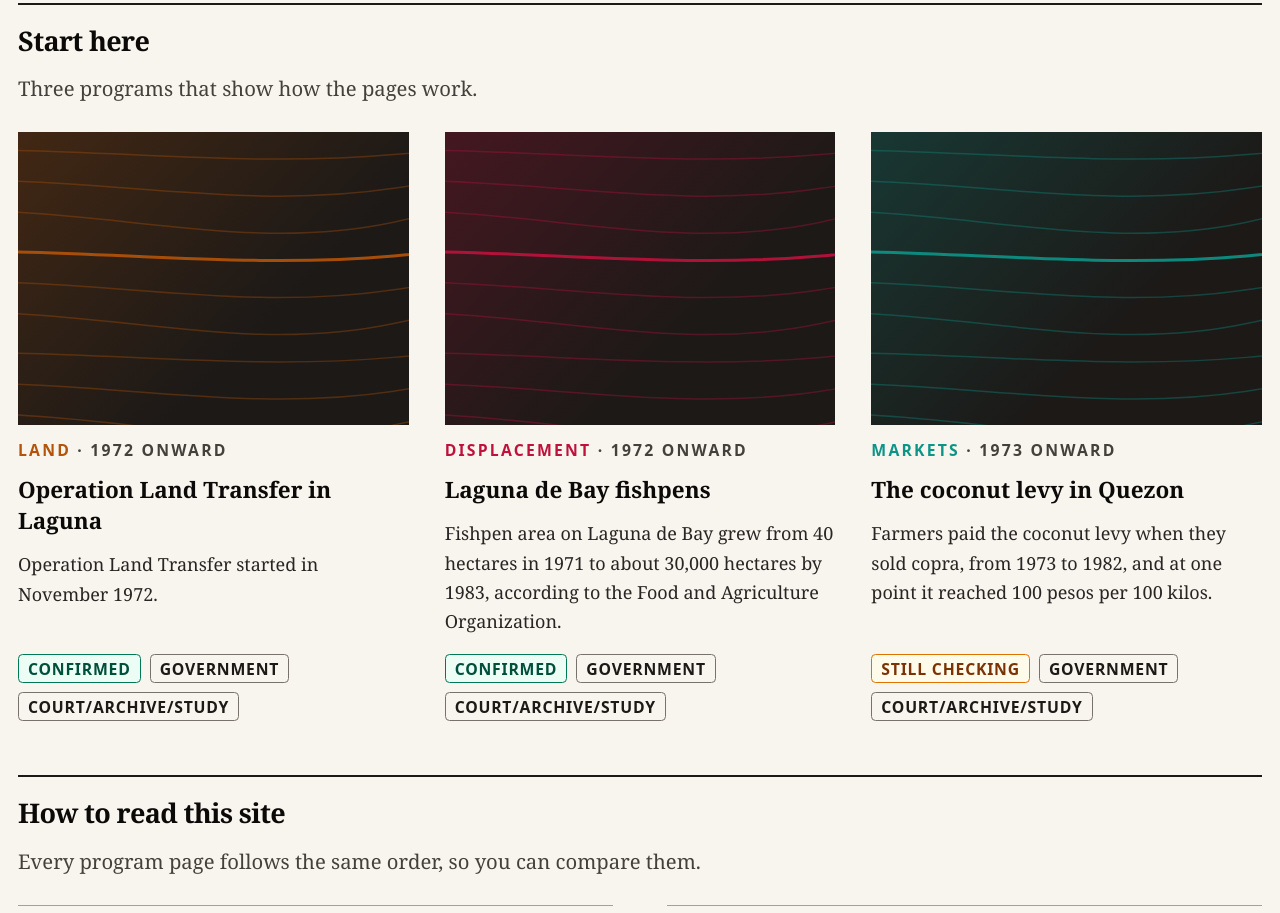
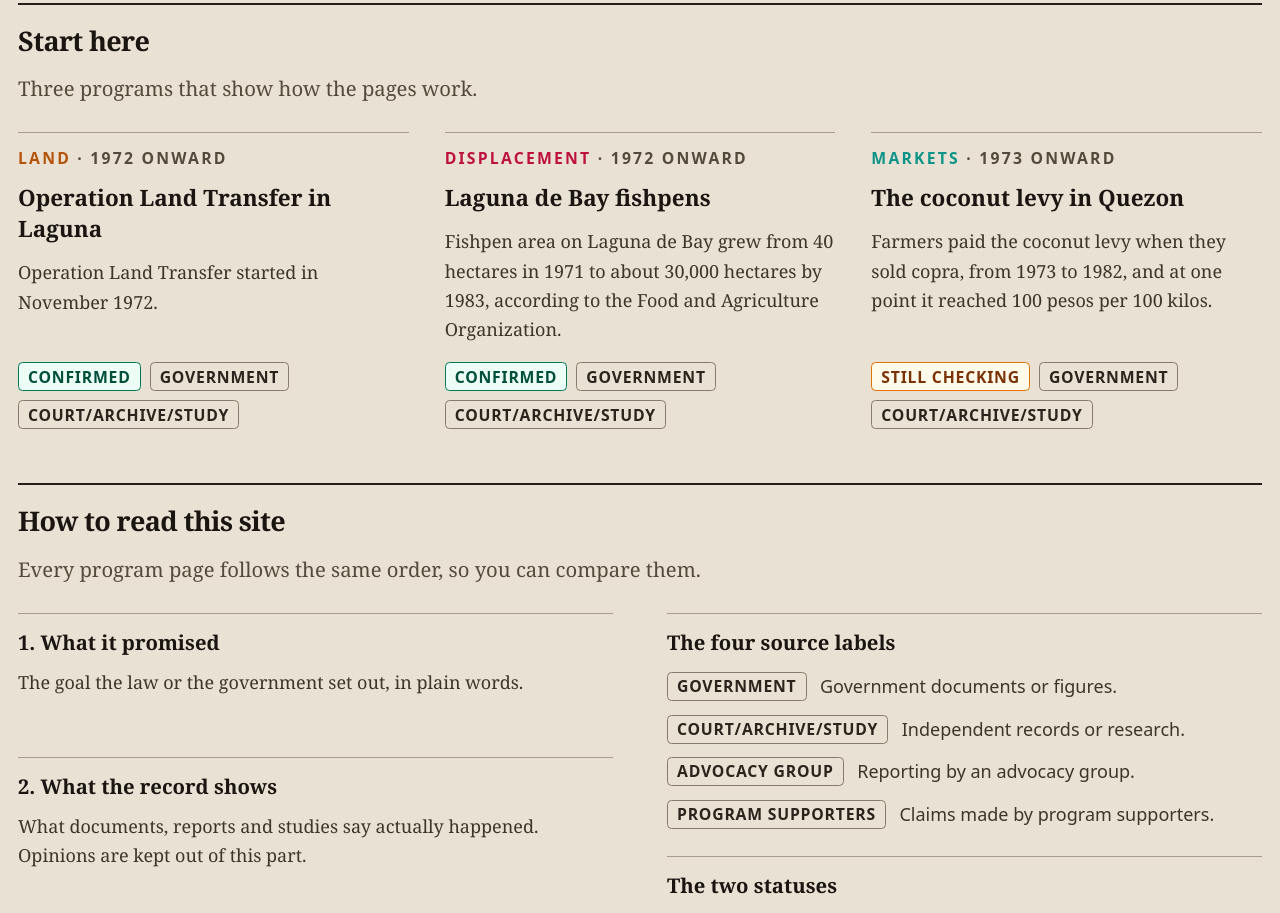
Before and after one commit to shawneetz/ani-nino, a Next.js app in the folder nextjs-app/: page / in a window 1280 px wide. Shown: the part 980-1893 px from the top of the page. Built offline with nearby package versions, Linux system fonts and the light colour scheme.

Commit message:
feat: update color scheme and remove ProgramImage component along with related tests

```diff
--- a/nextjs-app/app/globals.css
+++ b/nextjs-app/app/globals.css
@@ -8,11 +8,11 @@
      a kicker letter spacing token and a tabular numerals utility */
 @import "tailwindcss";
 
-/* paper and ink, the page sits on paper like a printed reading page */
+/* paper and ink, the page sits on gray-brown paper like an old printed reading page */
 :root {
   color-scheme: light;
-  --background: #f8f5ee;
-  --foreground: #1c1917;
+  --background: #e9e2d4;
+  --foreground: #231e18;
 }
 
 /* these also give bg-paper, text-ink and border-ink classes */
@@ -30,6 +30,18 @@
   --color-accent-strong: #92400e;
   --radius-card: 0.75rem;
   --spacing-section: 2rem;
+
+  --color-stone-50: #f6f2ea;
+  --color-stone-100: #ede7db;
+  --color-stone-200: #ddd5c6;
+  --color-stone-300: #c8bead;
+  --color-stone-400: #a89d8a;
+  --color-stone-500: #877c6a;
+  --color-stone-600: #6b6150;
+  --color-stone-700: #54493b;
+  --color-stone-800: #3d352a;
+  --color-stone-900: #2a241c;
+  --color-stone-950: #1a1510;
 
   /* serif for titles, lead sentences, record text and numerals */
   --font-serif: ui-serif, Georgia, Cambria, "Times New Roman", serif;
--- a/nextjs-app/app/opengraph-image.tsx
+++ b/nextjs-app/app/opengraph-image.tsx
@@ -6,6 +6,11 @@ import { ImageResponse } from "next/og";
 export const alt = "Anino ng Ani: Who Paid for the Harvest?";
 export const size = { width: 1200, height: 630 };
 export const contentType = "image/png";
+
+const PAPER = "#e9e2d4";
+const INK = "#231e18";
+const ACCENT = "#92400e";
+const MUTED = "#54493b";
 
 export default function OpengraphImage() {
   return new ImageResponse(
@@ -18,15 +23,15 @@ export default function OpengraphImage() {
           width: "100%",
           height: "100%",
           padding: 80,
-          background: "#fafaf9",
-          color: "#171717",
+          background: PAPER,
+          color: INK,
         }}
       >
         <div style={{ fontSize: 96, fontWeight: 700 }}>Anino ng Ani</div>
-        <div style={{ fontSize: 48, marginTop: 24, color: "#b45309" }}>
+        <div style={{ fontSize: 48, marginTop: 24, color: ACCENT }}>
           Who Paid for the Harvest?
         </div>
-        <div style={{ fontSize: 30, marginTop: 40, color: "#525252" }}>
+        <div style={{ fontSize: 30, marginTop: 40, color: MUTED }}>
           A map of martial-law farm policy in CALABARZON, 1972 to 1986
         </div>
       </div>
--- a/nextjs-app/src/components/FeaturedProgramCard.tsx
+++ b/nextjs-app/src/components/FeaturedProgramCard.tsx
@@ -10,7 +10,6 @@ import { yearRange } from "@/lib/filter";
 import { firstSentence } from "@/lib/first-sentence";
 import { uniqueVoices } from "@/lib/source-summary";
 import { TOPICS } from "@/lib/vocab";
-import { ProgramImage } from "./ProgramImage";
 import { StatusTag } from "./StatusTag";
 import { VoiceChip } from "./VoiceChip";
 
@@ -20,8 +19,7 @@ export function FeaturedProgramCard({ program }: { program: Program }) {
 
   return (
     // "group" lets the title underline when anywhere on the article is hovered
-    <Link href={`/programs/${program.slug}`} className="group flex h-full flex-col gap-3">
-      <ProgramImage slug={program.slug} topic={program.topic} size="card" />
+    <Link href={`/programs/${program.slug}`} className="group flex h-full flex-col gap-3 border-t border-stone-400 pt-3">
       <p className="figures font-sans text-sm font-semibold uppercase tracking-kicker text-stone-700">
         {/* the topic color depends on the data, so it stays inline */}
         <span style={{ color: topic.color }}>{topic.label}</span> · {yearRange(program)}
--- a/nextjs-app/src/components/PlaceDrawer.tsx
+++ b/nextjs-app/src/components/PlaceDrawer.tsx
@@ -7,7 +7,6 @@ import { LAYER } from "@/lib/map-layers";
 import { PROVINCE_LABELS, TOPICS } from "@/lib/vocab";
 import { Button, ButtonLink } from "./Button";
 import { Kicker } from "./Kicker";
-import { ProgramImage } from "./ProgramImage";
 import { StatusTag } from "./StatusTag";
 import { VoiceChip } from "./VoiceChip";
 
@@ -57,7 +56,6 @@ export function PlaceDrawer({ program, position, total, headingRef, onClose, onP
         </div>
 
         <div className="min-h-0 flex-1 space-y-3 overflow-y-auto px-4 py-3">
-          <ProgramImage slug={program.slug} topic={program.topic} size="drawer" className="-mx-4" />
           <h2 ref={headingRef} id={HEADING_ID} tabIndex={-1} className="font-serif text-2xl font-semibold leading-snug text-stone-950">
             {program.title}
           </h2>
--- a/nextjs-app/src/components/ProgramHeader.tsx
+++ b/nextjs-app/src/components/ProgramHeader.tsx
@@ -10,11 +10,10 @@ import { PAGE_HEADER, PAGE_TITLE } from "./Container";
 import { CopyLinkButton } from "./CopyLinkButton";
 import { Dateline } from "./Dateline";
 import { Kicker } from "./Kicker";
-import { ProgramImage } from "./ProgramImage";
 
 // only the fields the header needs, so it stays easy to test and reuse
 type Props = {
-  program: Pick<Program, "slug" | "title" | "topic" | "era" | "status" | "checkedOn" | "startYear" | "endYear" | "places">;
+  program: Pick<Program, "title" | "topic" | "era" | "status" | "checkedOn" | "startYear" | "endYear" | "places">;
 };
 
 export function ProgramHeader({ program }: Props) {
@@ -31,7 +30,6 @@ export function ProgramHeader({ program }: Props) {
       </div>
 
       <h1 className={PAGE_TITLE}>{program.title}</h1>
-      <ProgramImage slug={program.slug} topic={program.topic} size="banner" />
 
       <Dateline
         status={program.status}
--- a/nextjs-app/src/components/ProgramImage.tsx
+++ /dev/null
@@ -1,86 +0,0 @@
-// what this file does: one image slot for a program
-// it shows a real image or a drawn placeholder in the topic color
-import Image from "next/image";
-import { programImage } from "@/lib/program-images";
-import { TOPICS, type Topic } from "@/lib/vocab";
-
-type Size = "banner" | "card" | "drawer";
-
-interface ProgramImageProps {
-  slug: string;
-  topic: Topic;
-  size?: Size;
-  className?: string;
-}
-
-const SHAPES: Record<Size, string> = {
-  banner: "aspect-[21/9]",
-  card: "aspect-[4/3]",
-  drawer: "aspect-[16/7]",
-};
-
-const LINE_COUNT = 9;
-const ACCENT_LINE = 3;
-
-function Terraces({ color }: { color: string }) {
-  return (
-    <>
-      <div aria-hidden="true" className="absolute inset-0" style={{ background: `linear-gradient(135deg, ${color}40 0%, transparent 65%)` }} />
-      <svg aria-hidden="true" viewBox="0 0 600 260" preserveAspectRatio="xMidYMid slice" className="absolute inset-0 h-full w-full">
-        {Array.from({ length: LINE_COUNT }, (_, index) => {
-          const y = 20 + index * 30;
-          const lift = 14 + (index % 3) * 10;
-          const accent = index === ACCENT_LINE;
-          return (
-            <path
-              key={index}
-              d={`M-10 ${y} C 150 ${y - lift} 300 ${y + lift} 460 ${y} S 580 ${y - lift} 620 ${y + 6}`}
-              fill="none"
-              stroke={color}
-              strokeWidth={accent ? 3 : 1.5}
-              strokeLinecap="round"
-              opacity={accent ? 0.9 : 0.35}
-              className="[vector-effect:non-scaling-stroke]"
-            />
-          );
-        })}
-      </svg>
-    </>
-  );
-}
-
-export function ProgramImage({ slug, topic, size = "card", className = "" }: ProgramImageProps) {
-  const image = programImage(slug);
-
-  return (
-    <div className={`print:hidden ${className}`}>
-      <div aria-hidden="true" className={`relative isolate overflow-hidden bg-stone-900 ${SHAPES[size]}`}>
-        {image ? (
-          <>
-            <Image
-              src={image.src}
-              alt=""
-              fill
-              sizes={size === "banner" ? "(min-width: 1152px) 1152px, 100vw" : "(min-width: 768px) 33vw, 100vw"}
-              className="object-cover grayscale contrast-110"
-              style={{ objectPosition: image.position }}
-            />
-            <div className="absolute inset-0 bg-linear-to-t from-stone-950/50 to-transparent" />
-          </>
-        ) : (
-          <Terraces color={TOPICS[topic].color} />
-        )}
-      </div>
-      {image && size === "banner" && (
-        <p className="max-w-[68ch] pt-2 font-sans text-sm leading-relaxed text-stone-700">
-          {image.caption} Photo: {image.author},{" "}
-          <a href={image.sourceUrl} target="_blank" rel="noopener noreferrer" className="underline underline-offset-2">
-            {image.source}
-            <span className="sr-only"> (opens in a new tab)</span>
-          </a>
-          , {image.year}. {image.license}.
-        </p>
-      )}
-    </div>
-  );
-}
--- a/nextjs-app/src/lib/program-images.ts
+++ /dev/null
@@ -1,11 +0,0 @@
-// what this file does: the image for each program, keyed by slug
-// leave the list empty to show the drawn placeholder everywhere
-import type { HeroImage } from "./site";
-
-export type ProgramImageConfig = HeroImage;
-
-export const PROGRAM_IMAGES: Readonly<Record<string, ProgramImageConfig>> = {};
-
-export function programImage(slug: string): ProgramImageConfig | null {
-  return Object.prototype.hasOwnProperty.call(PROGRAM_IMAGES, slug) ? PROGRAM_IMAGES[slug] : null;
-}
--- a/nextjs-app/src/lib/site.ts
+++ b/nextjs-app/src/lib/site.ts
@@ -47,9 +47,9 @@ export const HERO: HeroImage | null = {
   width: 1200,
   height: 630,
   position: "center",
-  author: "Anino ng Ani project",
-  source: "Project-provided image",
-  sourceUrl: "https://github.com/shawneetz/ani-nino/blob/main/nextjs-app/public/hero/landing-page.png",
+  author: "Ateneo Martial Law Museum & Library",
+  source: "Ateneo Martial Law Museum & Library",
+  sourceUrl: "https://martiallawmuseum.ph/",
   license: "Rights not stated",
   year: 2026,
   caption: "A collage of Masagana 99-era farming and civic imagery.",
```
Also changed, not shown: 1 other file (tests, documents, lock files or other folders).
